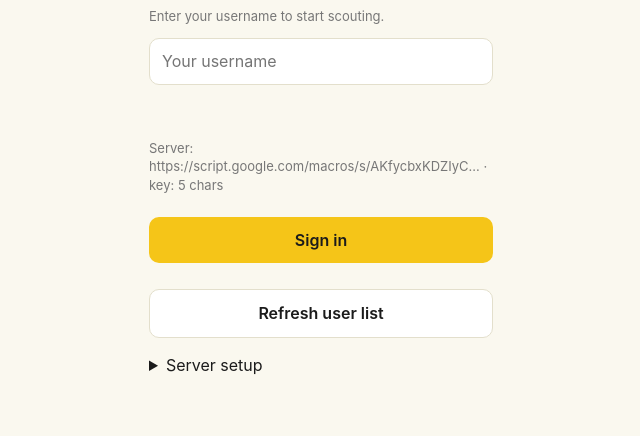
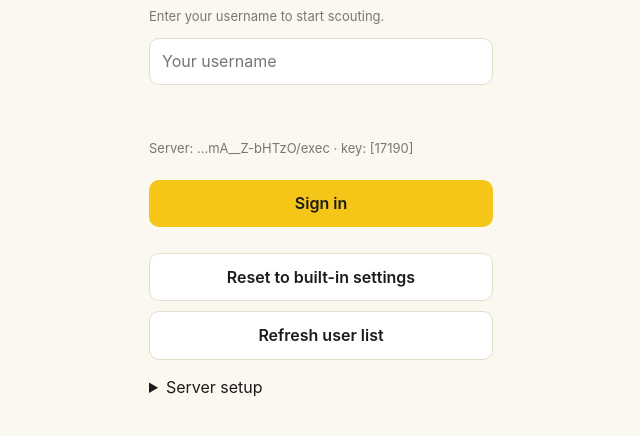
Before and after one commit to cohen152/mphs-scouting, a plain HTML site: page index.html in a window 1280 px wide. Shown: the part 88-524 px from the top of the page, without its empty margins (319-959 px from the left). Drawn offline with Linux system fonts and the light colour scheme; no server answers.

Commit message:
Update index.html

```diff
--- a/index.html
+++ b/index.html
@@ -507,9 +507,10 @@ function loginView() {
     h('h1', {}, '🐝 BioBuzz Scout'),
     h('p', { class: 'meta' }, 'Enter your username to start scouting.'),
     inp, msg,
-    h('p', { class: 'meta' }, 'Server: ' + (settings.url ? settings.url.slice(0, 48) + '…' : 'NOT SET') + ' · key: ' + (settings.key ? settings.key.length + ' chars' : 'NOT SET') + (lastError ? ' · last error: ' + lastError : '')),
+    h('p', { class: 'meta' }, 'Server: ' + (settings.url ? '…' + settings.url.slice(-16) : 'NOT SET') + ' · key: ' + (settings.key ? '[' + settings.key + ']' : 'NOT SET') + (lastError ? ' · last error: ' + lastError : '')),
     h('button', { class: 'btn y full', onclick: tryLogin }, 'Sign in'),
     chips,
+    h('button', { class: 'btn o full', onclick: () => { settings = { url: DEFAULT_URL, key: DEFAULT_KEY }; since = 0; persist(); render(); sync(true); toast('Reset to built-in settings'); } }, 'Reset to built-in settings'),
     h('button', { class: 'btn o full', onclick: async () => {
       settings.url = url.value.trim(); settings.key = key.value.trim(); persist();
       const ok = await sync(true); toast(ok ? 'Updated' : (lastError || 'Could not reach server')); render();
```
